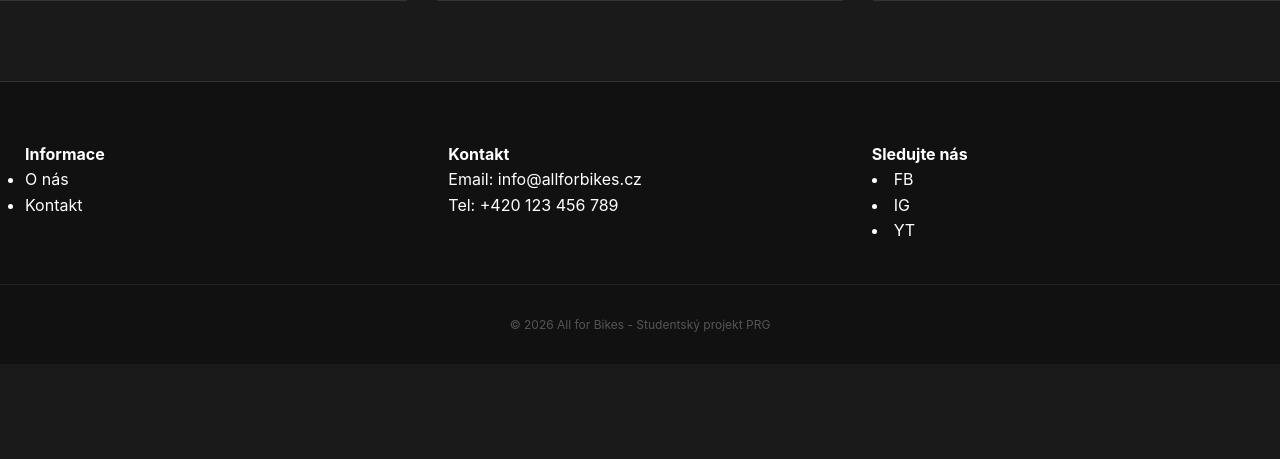
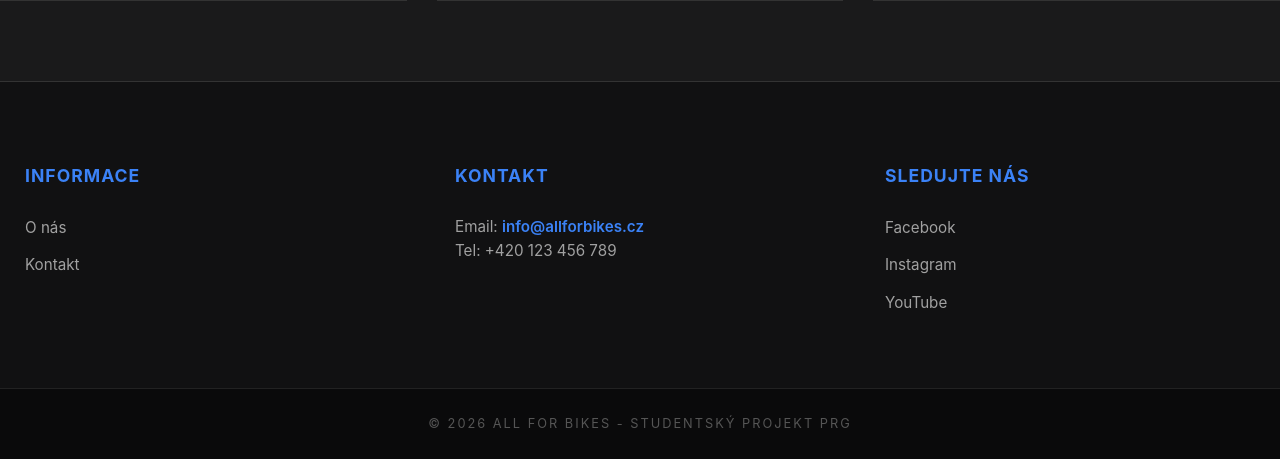
Before and after one commit to ondrejbohac77/projektT2A, a PHP site: page / in a window 1280 px wide. Shown: the part 1649-2108 px from the top of the page. Before the commit the page ends 1981 px from the top, so only its background shows below. Run offline with PHP 8.4, Linux system fonts and the light colour scheme.

Commit message:
Footer css

```diff
--- a/projekt-eshop/assets/style.css
+++ b/projekt-eshop/assets/style.css
@@ -194,26 +194,89 @@ a {
 /* --- FOOTER --- */
 .site-footer {
     background-color: #111112;
-    padding: 60px 0 30px;
+    padding: 80px 0 0;
     border-top: 1px solid #333;
+    color: #ffffff;
 }
 
 .footer-grid {
     display: grid;
     grid-template-columns: repeat(3, 1fr);
-    gap: 40px;
+    gap: 60px;
+    padding-bottom: 60px;
+}
+
+.footer-section h4 {
+    font-size: 1.1rem;
+    font-weight: 700;
+    text-transform: uppercase;
+    letter-spacing: 1px;
+    margin-bottom: 25px;
+    color: #3b82f6;
+}
+
+.footer-section ul {
+    list-style: none;
+}
+
+.footer-section ul li {
+    margin-bottom: 12px;
+}
+
+.footer-section ul li a {
+    font-size: 0.95rem;
+    color: #a1a1a1;
+    position: relative;
+    display: inline-block;
+    transition: color 0.3s ease;
+}
+
+.footer-section ul li a:hover {
+    color: #ffffff;
+}
+
+
+.footer-section ul li a::after {
+    content: '';
+    position: absolute;
+    width: 0;
+    height: 1px;
+    bottom: -2px;
+    left: 0;
+    background-color: #3b82f6;
+    transition: width 0.3s ease;
+}
+
+.footer-section ul li a:hover::after {
+    width: 100%;
+}
+
+.footer-section p {
+    font-size: 0.95rem;
+    color: #a1a1a1;
+}
+
+.footer-section p a {
+    color: #3b82f6;
+    font-weight: 600;
 }
 
 .footer-bottom {
-    padding-top: 30px;
-    margin-top: 40px;
+    background-color: #0a0a0b;
+    padding: 25px 0;
     text-align: center;
-    font-size: 0.75rem;
-    color: #555;
     border-top: 1px solid #222;
 }
 
-/* --- 404 ERROR PAGE STYLY --- */
+.footer-bottom p {
+    font-size: 0.8rem;
+    color: #555;
+    text-transform: uppercase;
+    letter-spacing: 2px;
+}
+
+
+/*404 ERROR PAGE STYLY*/
 .error-page {
     display: flex;
     justify-content: center;
--- a/projekt-eshop/index.html
+++ b/projekt-eshop/index.html
@@ -110,18 +110,22 @@
         </div>
         <div class="footer-section">
             <h4>Kontakt</h4>
-                <p>Email: info@allforbikes.cz</p>
+            <p>Email: <a href="mailto:info@allforbikes.cz">info@allforbikes.cz</a></p>
             <p>Tel: +420 123 456 789</p>
         </div>
         <div class="footer-section">
             <h4>Sledujte nás</h4>
-                    <li><a href="404.html">FB</a></li>
-                    <li><a href="404.html">IG</a></li>
-                    <li><a href="404.html">YT</a></li>
+            <ul class="social-links">
+                <li><a href="404.html">Facebook</a></li>
+                <li><a href="404.html">Instagram</a></li>
+                <li><a href="404.html">YouTube</a></li>
+            </ul>
         </div>
     </div>
     <div class="footer-bottom">
+        <div class="container">
             <p>&copy; 2026 All for Bikes - Studentský projekt PRG</p>
+        </div>
     </div>
 </footer>
 </body>
```
Lines whose indentation alone changed are shown as unchanged.
